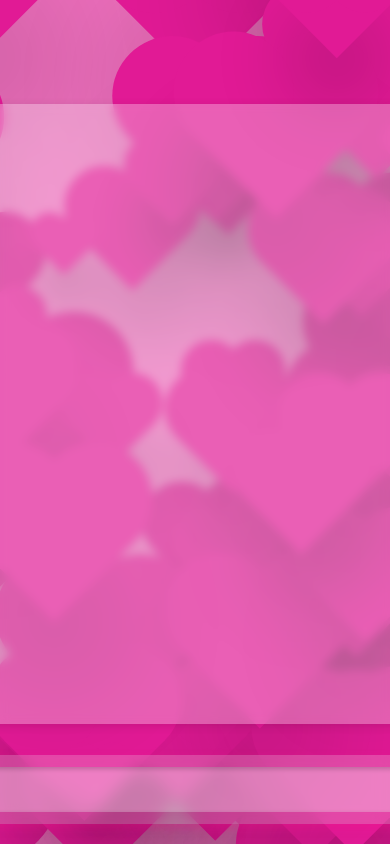
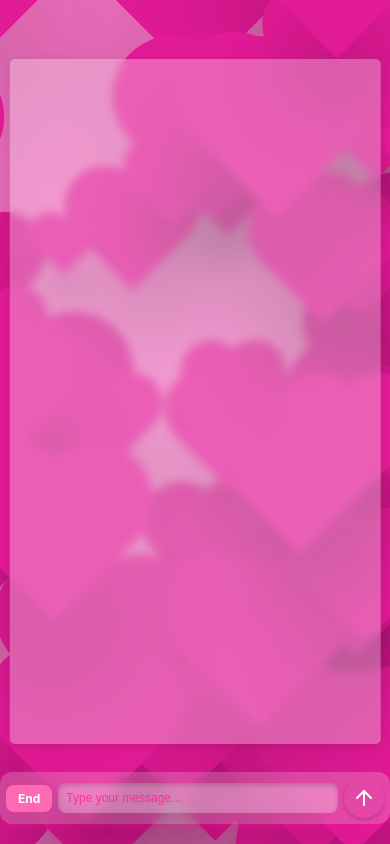
Before and after one commit to dyingpotato890/AI-dor-You, a React (Vite) app in the folder Frontend/: page / in a window 390 px wide. Built offline with nearby package versions, Linux system fonts and the light colour scheme.

Commit message:
Frontend update

```diff
--- a/Frontend/src/components/background/background.css
+++ b/Frontend/src/components/background/background.css
@@ -27,7 +27,8 @@
   z-index: 500;
 }
 
-.heart::before, .heart::after {
+.heart::before,
+.heart::after {
   content: "";
   position: absolute;
   width: 100%;
@@ -131,11 +132,11 @@
 
 #displayContainer {
   position: absolute;
-  bottom: 120px;
+  bottom: 100px;
   left: 50%;
   transform: translateX(-50%);
-  width: 1500px;
-  height: 620px;
+  width: 1330px;
+  height: 570px;
   max-height: 900px;
   overflow-y: auto;
   background: rgba(255, 255, 255, 0.3);
@@ -165,7 +166,7 @@
 
 /* User messages - Left-aligned in a pink box */
 .user-message {
-  background: rgba(238, 144, 211, 0.5); /* Light transparent pink */
+  background: rgba(238, 144, 211, 0.5);
   border: 1px solid rgba(238, 144, 211, 0.5);
   color: rgb(13, 13, 129);
   text-align: right;
@@ -178,10 +179,10 @@
 
 /* Bot messages - Right-aligned in a light green box */
 .bot-message {
-  background: rgba(238, 144, 211, 0.5); /* Light transparent green */
-  border: 1px solid rgba(238, 144, 211, 0.5) ;
+  background: rgba(238, 144, 211, 0.5);
+  border: 1px solid rgba(238, 144, 211, 0.5);
   color: rgb(92, 5, 69);
-  text-align:  left;
+  text-align: left;
   border-radius: 12px;
   max-width: 60%;
   word-wrap: break-word;
@@ -205,3 +206,104 @@
   font-size: 18px;
   font-weight: 490;
 }
+
+/* Responsive Styles */
+@media screen and (max-width: 1024px) {
+  #textInput {
+    width: 90%;
+    font-size: 16px;
+  }
+
+  #displayContainer {
+    width: 90%;
+    height: 750px;
+    bottom: 100px;
+  }
+
+  .user-message,
+  .bot-message {
+    max-width: 80%;
+    font-size: 16px;
+  }
+
+  .message-content {
+    font-size: 16px;
+  }
+}
+
+@media screen and (max-width: 768px) {
+  .input-container {
+    width: 100%;
+    padding: 6px;
+    gap: 6px;
+  }
+  .container {
+    display: flex;
+    flex-direction: column;
+  }
+
+  #textInput {
+    width: 80%;
+    font-size: 14px;
+    padding: 10px;
+  }
+
+  #endChatBtn {
+    font-size: 14px;
+    padding: 8px 14px;
+  }
+
+  #displayContainer {
+    width: 95%;
+    height: 675px;
+    bottom: 100px;
+    padding: 10px;
+  }
+
+  .user-message,
+  .bot-message {
+    max-width: 90%;
+    font-size: 14px;
+    padding: 8px;
+  }
+
+  .message-content {
+    font-size: 14px;
+  }
+}
+
+@media screen and (max-width: 400px) {
+  .input-container {
+    width: 100%;
+    padding: 6px;
+    gap: 6px;
+  }
+  #textInput {
+    width: 100%;
+    font-size: 12px;
+    padding: 8px;
+  }
+
+  #endChatBtn {
+    font-size: 12px;
+    padding: 6px 12px;
+  }
+
+  #displayContainer {
+    width: 95%;
+    height: 685px;
+    bottom: 100px;
+    padding: 8px;
+  }
+
+  .user-message,
+  .bot-message {
+    max-width: 95%;
+    font-size: 12px;
+    padding: 6px;
+  }
+
+  .message-content {
+    font-size: 12px;
+  }
+}
```
